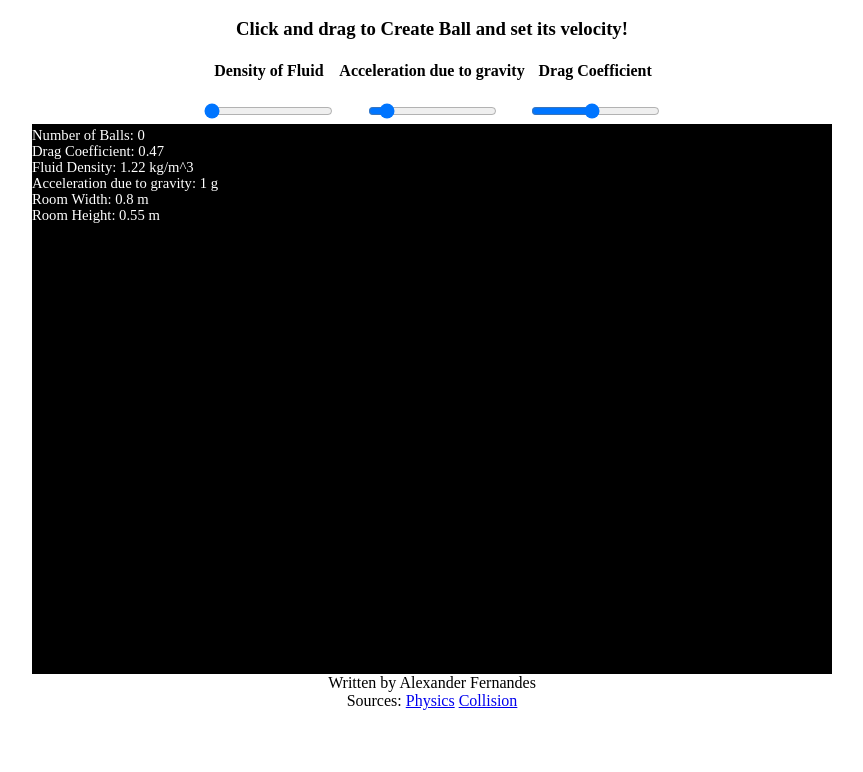
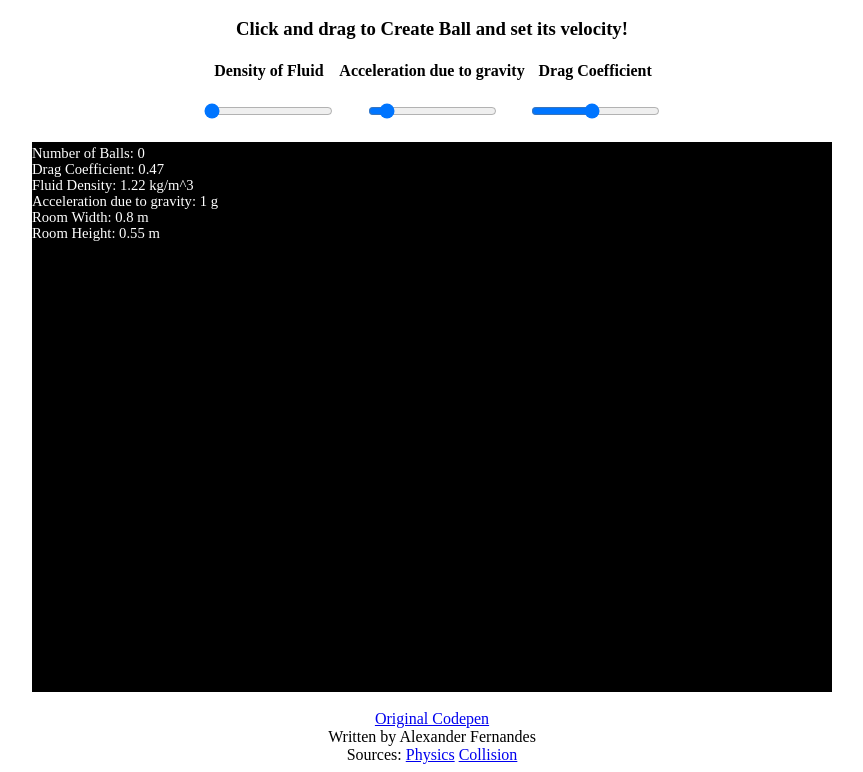
Before and after one commit to Maxzilla60/bouncing-balls, a plain HTML site: page index.html in a window 1280 px wide. Shown: the part 48-820 px from the top of the page, without its empty margins (208-1071 px from the left). Drawn offline with nearby package versions, Linux system fonts and the light colour scheme.

Commit message:
📝 Added link to original Codepen

```diff
--- a/index.html
+++ b/index.html
@@ -35,9 +35,12 @@
 			</th>
 		</tr>
 	</table>
+	<br>
 	<canvas id="canvas" width="800" height="550" style="background-color:black"></canvas>
 </body>
+<br><br>
 <footer align="center">
+	<a href="https://codepen.io/AlexRA96/pen/egaxVV">Original Codepen</a> <br>
 	Written by Alexander Fernandes <br>
 	Sources: <a href="http://burakkanber.com/blog/modeling-physics-in-javascript-introduction/">Physics</a> <a href="http://ericleong.me/research/circle-circle/">Collision</a>
 </footer>
```
